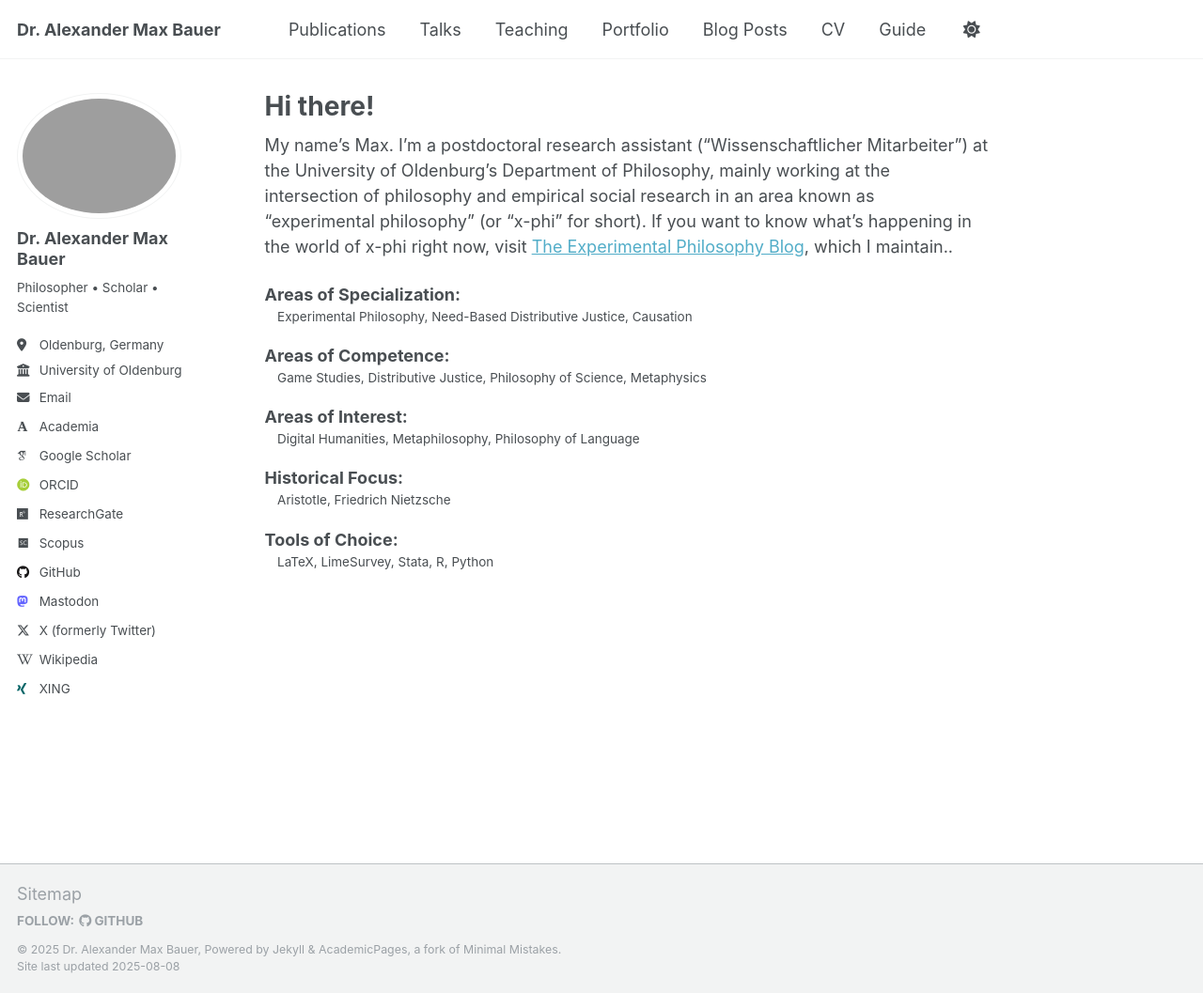
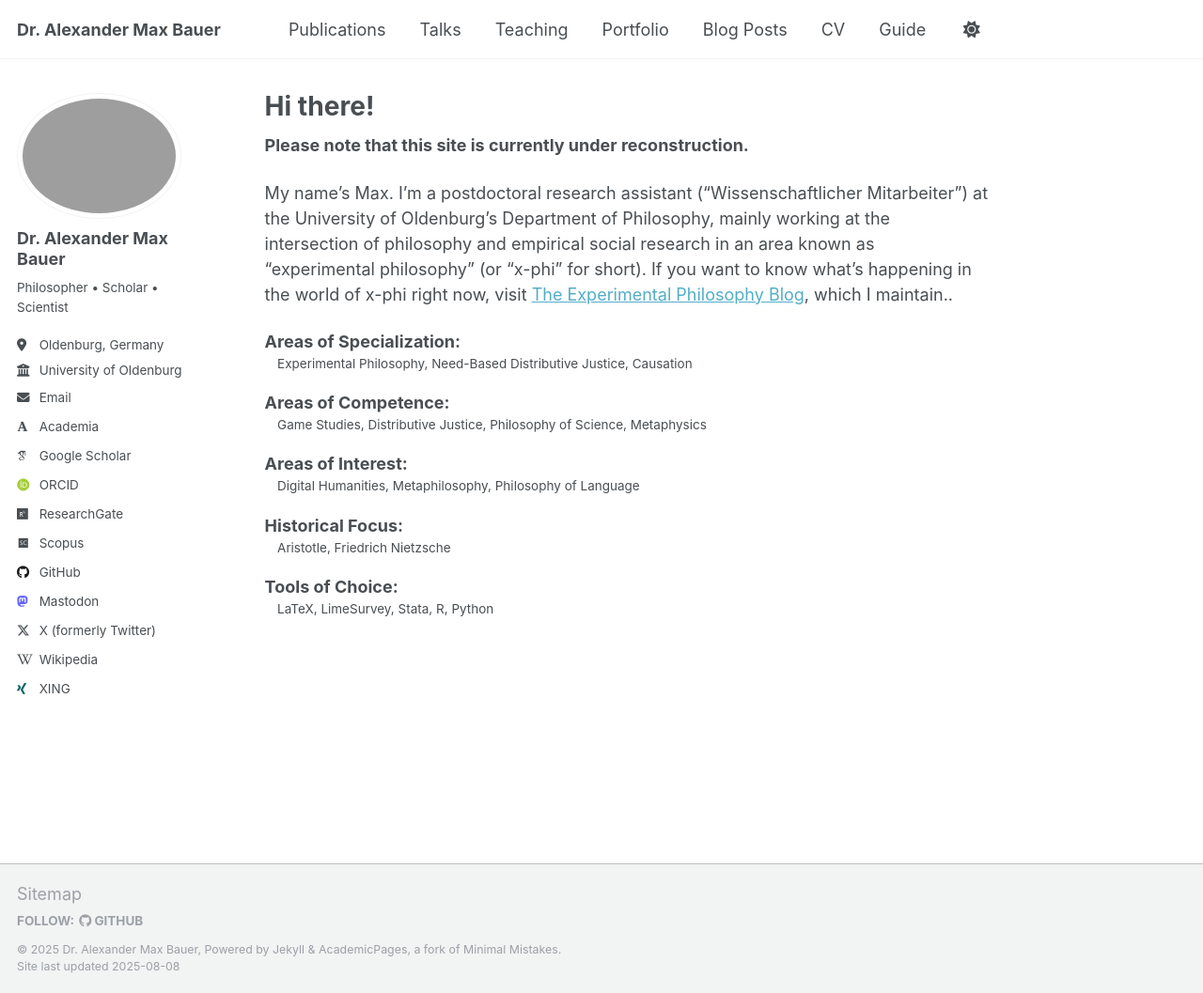
Before and after one commit to alephmembeth/alephmembeth.github.io, a Jekyll site: the page built from _pages/about.md, in a window 1280 px wide and 1057 px high. Shown: the whole window at 94% size. Built offline with Jekyll 4.4.1, drawn with Linux system fonts in a browser that asks for light colours; some web fonts are replaced; a script that is not in the unit is left out.

Commit message:
Update about.md

```diff
--- a/_pages/about.md
+++ b/_pages/about.md
@@ -6,6 +6,8 @@ redirect_from:
    - /about/
    - /about.html
 ---
+
+**Please note that this site is currently under reconstruction.**
 
 My name’s Max. I’m a postdoctoral research assistant (“Wissenschaftlicher Mitarbeiter”) at the University of Oldenburg’s Department of Philosophy, mainly working at the intersection of philosophy and empirical social research in an area known as “experimental philosophy” (or “x-phi” for short). If you want to know what’s happening in the world of x-phi right now, visit [The Experimental Philosophy Blog](https://xphi.net/), which I maintain..
 
```
